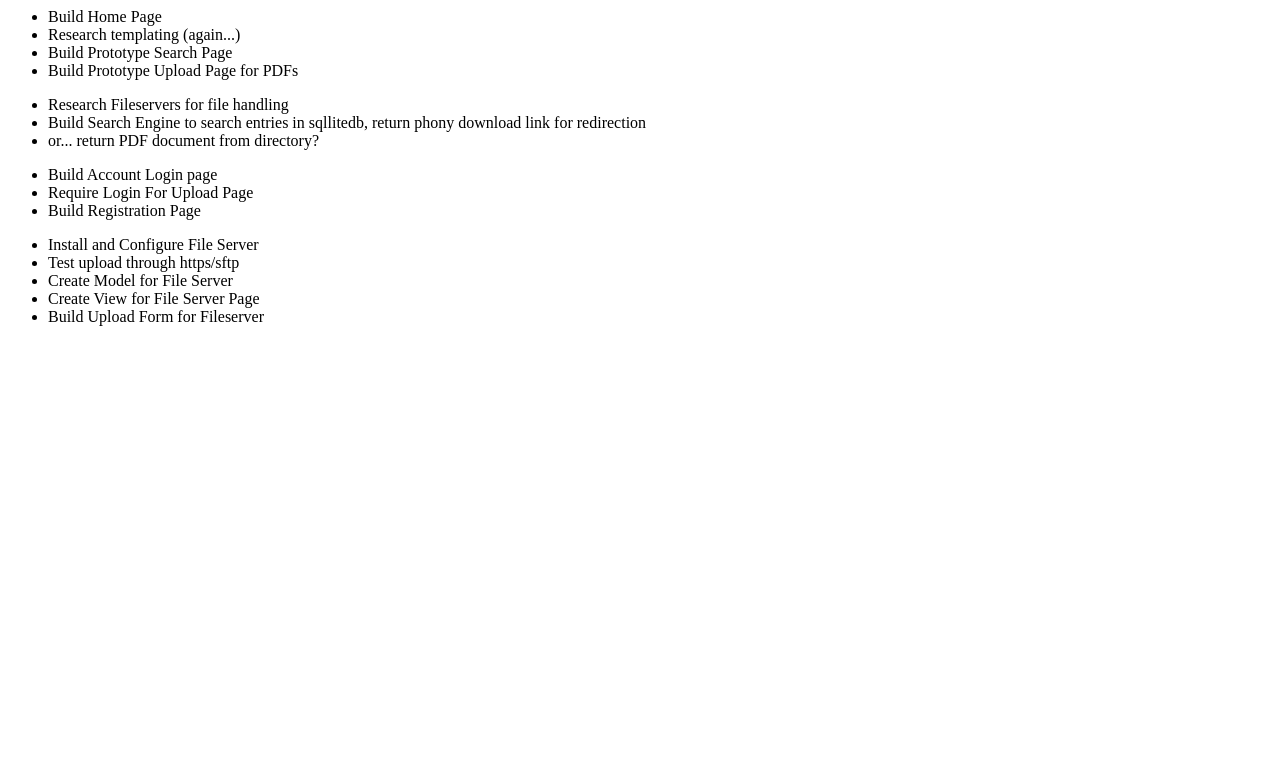
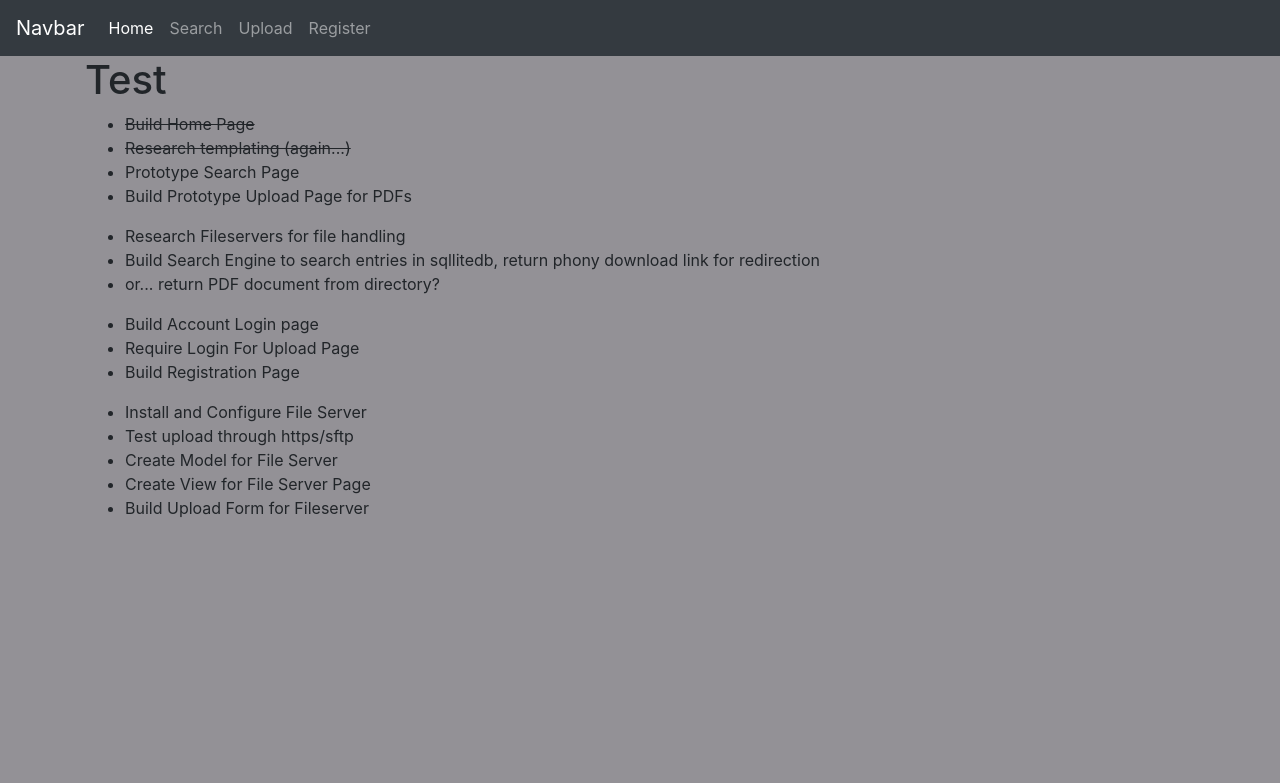
Before and after one commit to sneakdella/sillybusses, a Django app: page / in a window 1280 px wide. Shown: the top 783 px of the page. Run offline with Django 3.2, Linux system fonts and the light colour scheme; some libraries are stand-ins or nearby versions.

Commit message:
templates init

```diff
--- /dev/null
+++ b/sb/static/sb/css/e.css
@@ -0,0 +1,5 @@
+/* CSS */
+
+body {background-color: #939196;}
+
+h1.test {color: #939196;}
--- a/sb/templates/sb/index.html
+++ b/sb/templates/sb/index.html
@@ -1,9 +1,17 @@
+{% extends "sb/layout.html" %}
+
+<!-- Content -->
+
+{% block content %}
+
 <body>
 
+	<div class="container">
+		<h1> Test </h1>
 		<ul>
-	<li> Build Home Page </li>
-	<li> Research templating (again...) </li>
-	<li> Build Prototype Search Page </li>
+			<li> <strike> Build Home Page </strike> </li>
+			<li> <strike> Research templating (again...) </strike> </li>
+			<li> <Build> Prototype Search Page </li>
 			<li> Build Prototype Upload Page for PDFs</li>
 		</ul>
 
@@ -19,6 +27,8 @@
 			<li> Build Registration Page </li>
 		</ul>
 
+
+
 		<ul>
 			<li> Install and Configure File Server </li>
 			<li> Test upload through https/sftp </li>
@@ -26,6 +36,7 @@
 			<li> Create View for File Server Page </li>
 			<li> Build Upload Form for Fileserver </li>
 		</ul>
+	</div>
+</body>
 
-
-</body>
+{% endblock %}
--- /dev/null
+++ b/sb/templates/sb/layout.html
@@ -0,0 +1,41 @@
+<!-- Layout.html -->
+
+{% load static %}
+
+<html>
+
+<head>
+
+	<!-- Bootstrap --->
+	<link rel="stylesheet" href="https://maxcdn.bootstrapcdn.com/bootstrap/4.0.0/css/bootstrap.min.css" integrity="sha384-Gn5384xqQ1aoWXA+058RXPxPg6fy4IWvTNh0E263XmFcJlSAwiGgFAW/dAiS6JXm" crossorigin="anonymous">
+	<link rel="stylesheet" type="text/css" href="{% static 'sb/css/e.css' %}"  />
+
+	<!-- Bootstrap JSON -->
+	<script src="https://code.jquery.com/jquery-3.2.1.slim.min.js" integrity="sha384-KJ3o2DKtIkvYIK3UENzmM7KCkRr/rE9/Qpg6aAZGJwFDMVNA/GpGFF93hXpG5KkN" crossorigin="anonymous"></script>
+	<script src="https://cdnjs.cloudflare.com/ajax/libs/popper.js/1.12.9/umd/popper.min.js" integrity="sha384-ApNbgh9B+Y1QKtv3Rn7W3mgPxhU9K/ScQsAP7hUibX39j7fakFPskvXusvfa0b4Q" crossorigin="anonymous"></script>
+	<script src="https://maxcdn.bootstrapcdn.com/bootstrap/4.0.0/js/bootstrap.min.js" integrity="sha384-JZR6Spejh4U02d8jOt6vLEHfe/JQGiRRSQQxSfFWpi1MquVdAyjUar5+76PVCmYl" crossorigin="anonymous"></script>
+
+	<!-- Bootstrap Navbar -->
+	<nav class="navbar navbar-expand-lg navbar-dark bg-dark">
+	  <a class="navbar-brand" href="#">Navbar</a>
+	  <button class="navbar-toggler" type="button" data-toggle="collapse" data-target="#navbarNavAltMarkup" aria-controls="navbarNavAltMarkup" aria-expanded="false" aria-label="Toggle navigation">
+	    <span class="navbar-toggler-icon"></span>
+	  </button>
+	  <div class="collapse navbar-collapse" id="navbarNavAltMarkup">
+	    <div class="navbar-nav">
+	      <a class="nav-item nav-link active" href="{% url 'index' %}">Home <span class="sr-only">(current)</span></a>
+	      <a class="nav-item nav-link" href="{% url 'search' %}">Search</a>
+	      <a class="nav-item nav-link" href="{% url 'upload' %}">Upload</a>
+	      <a class="nav-item nav-link" href="#">Register</a>
+	    </div>
+	  </div>
+	</nav>
+</head>
+
+
+<!-- Content -->
+
+{% block content %}
+
+{% endblock %}
+</html>
--- a/sb/views.py
+++ b/sb/views.py
@@ -14,3 +14,27 @@ def index (request):
 			'test': test,
 		}
 	)
+
+def search (request):
+	""" Renders Search Page """
+	test = "test"
+
+	return render (
+		request,
+		'sb/search.html',
+		{
+			'test': test,
+		}
+	)
+
+def upload (request):
+	""" Renders upload Page """
+	test = "test"
+
+	return render (
+		request,
+		'sb/upload.html',
+		{
+			'test': test,
+		}
+	)
--- a/sillybusses/settings.py
+++ b/sillybusses/settings.py
@@ -11,6 +11,7 @@ https://docs.djangoproject.com/en/1.11/ref/settings/
 """
 
 import os
+import posixpath
 
 # Build paths inside the project like this: os.path.join(BASE_DIR, ...)
 BASE_DIR = os.path.dirname(os.path.dirname(os.path.abspath(__file__)))
@@ -119,3 +120,5 @@ USE_TZ = True
 # https://docs.djangoproject.com/en/1.11/howto/static-files/
 
 STATIC_URL = '/static/'
+
+STATIC_ROOT = posixpath.join(*(BASE_DIR.split(os.path.sep) + ['static']))
--- a/sillybusses/urls.py
+++ b/sillybusses/urls.py
@@ -21,4 +21,6 @@ import sb.views
 urlpatterns = [
     url(r'^admin/', admin.site.urls),
     url(r'^$', sb.views.index, name='index'),
+    url(r'^search/$', sb.views.search, name='search'),
+    url(r'^upload/$', sb.views.upload, name='upload'),
 ]
```
Also changed, not shown: sb/templates/sb/search.html (added, +15 -0 lines), sb/templates/sb/upload.html (added, +14 -0 lines), sb/static/sb/css/download.jpg (added), sb/static/sb/download.jpg (added). Lines whose indentation alone changed are shown as unchanged.
